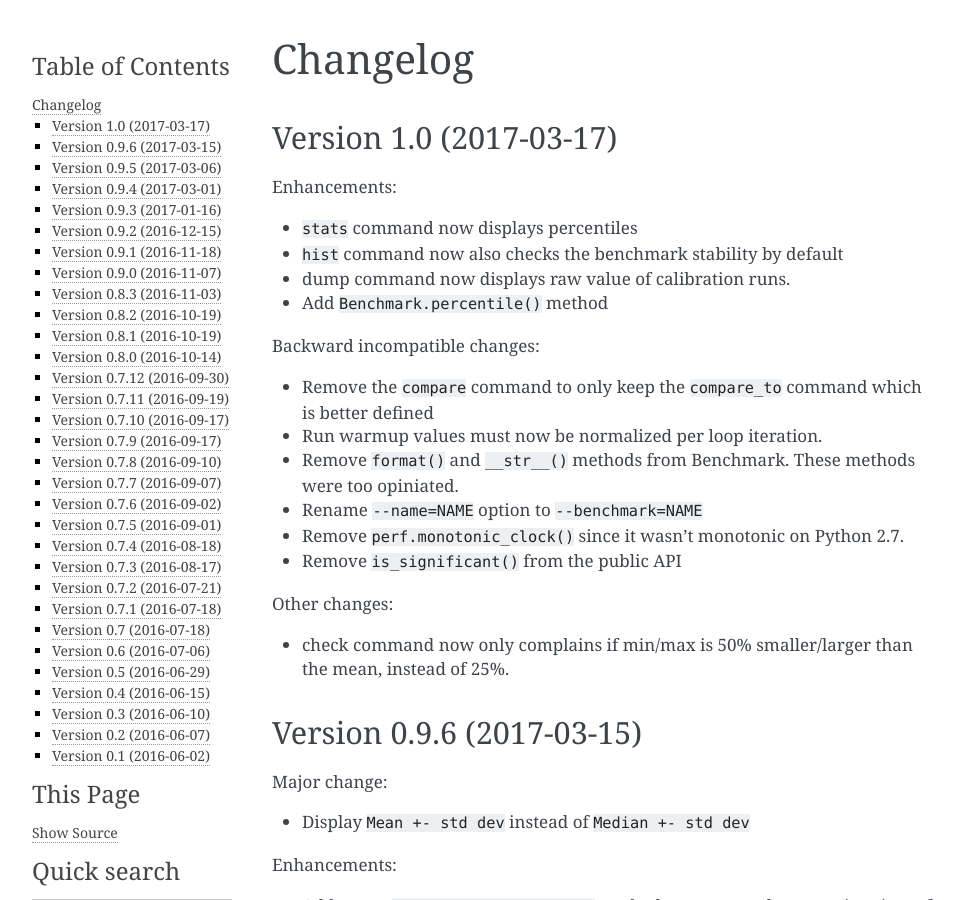
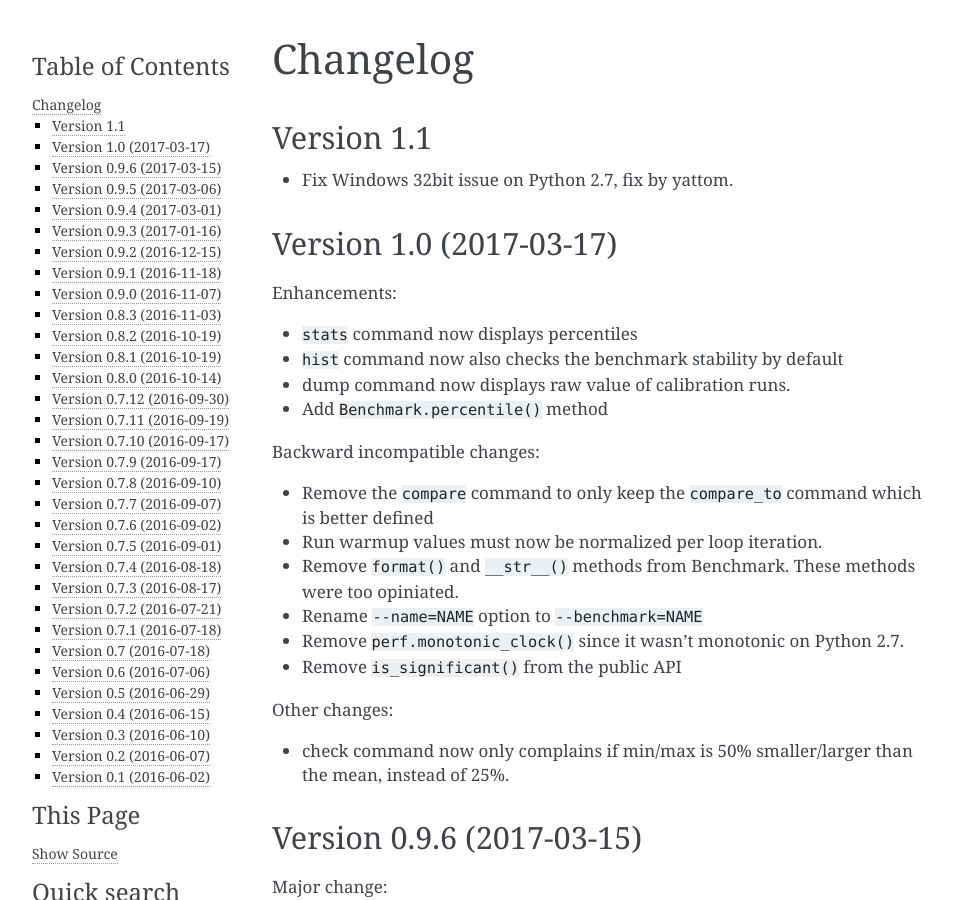
Before and after one commit to psf/pyperf, a Sphinx documentation site: the page built from doc/changelog.rst, in a window 1280 px wide and 900 px high. Shown: the whole window, without its empty margins (148-1101 px from the left). Built offline with Sphinx 7.4.7, drawn with Linux system fonts in a browser that asks for light colours.

Commit message:
PR #19: Update changelog

```diff
--- a/doc/changelog.rst
+++ b/doc/changelog.rst
@@ -1,5 +1,10 @@
 Changelog
 =========
+
+Version 1.1
+-----------
+
+* Fix Windows 32bit issue on Python 2.7, fix by yattom.
 
 Version 1.0 (2017-03-17)
 ------------------------
```
